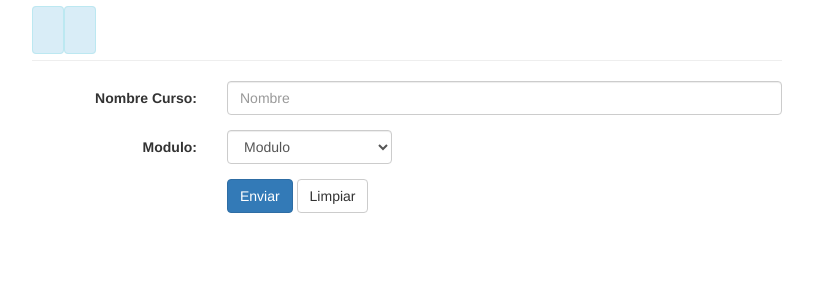
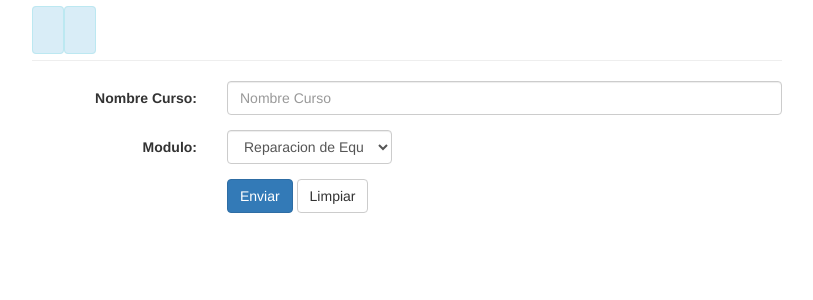
Before and after one commit to krlosq13/PUCESA, a PHP site: page /proyecto/Views/newcurso.php in a window 1280 px wide. Shown: the part 52-352 px from the top of the page, without its empty margins (38-851 px from the left). Run offline with PHP 8.4, Linux system fonts and the light colour scheme.

Commit message:
actualizando proyecto

```diff
--- a/Models/AlumnoClass.php
+++ b/Models/AlumnoClass.php
@@ -1,4 +1,4 @@
-<?php
+mysq<?php
 
 	class Alumno
 	{
--- a/Views/newcurso.php
+++ b/Views/newcurso.php
@@ -2,23 +2,24 @@
 <div class="container">
 	<div class="row">
 		<div class="col-md-8">
-			<form class="form-horizontal" action="../Controllers/Police.php" method="post">
+			<form class="form-horizontal" action="../Controllers/curso.php" method="post">
 					<span class="alert alert-info"><?php echo @$_REQUEST['confirm']; ?></span>
 					<span class="alert alert-info"><?php echo @$_REQUEST['error']; ?></span>
 					<br><hr>
 				    <div class="form-group">
 				        <label class="control-label col-xs-3">Nombre Curso:</label>
 				        <div class="col-xs-9">
-				            <input type="text" name="nombres" class="form-control" placeholder="Nombre">
+				            <input type="text" name="curso" class="form-control" placeholder="Nombre Curso">
 				        </div>
 				    </div>
 
 				    <div class="form-group">
 				        <label class="control-label col-xs-3">Modulo:</label>
 				        <div class="col-xs-3">
-				            <select class="form-control" name="modulo">
-				                <option>Modulo</option>
-				                <option value="1">1</option>
+				            <select class="form-control" name="idmodulo">
+				                <option value="101">Reparacion de Equipos</option>
+				                <option value="102">Redes y Teleprocesos</option>
+				                <option value="103">Tecnología Web</option>
 				            </select>
 				        </div>
 				    </div>
--- a/db/educacion.sql
+++ b/db/educacion.sql
@@ -1,3 +1,6 @@
+CREATE DATABASE educacion DEFAULT CHARACTER SET utf8 COLLATE utf8_general_ci;
+USE educacion;
+
 -- MySQL dump 10.13  Distrib 5.6.24, for linux-glibc2.5 (x86_64)
 --
 -- Host: localhost    Database: educacion
```
Also changed, not shown: Config/Config.php (deleted), 1 other file.
